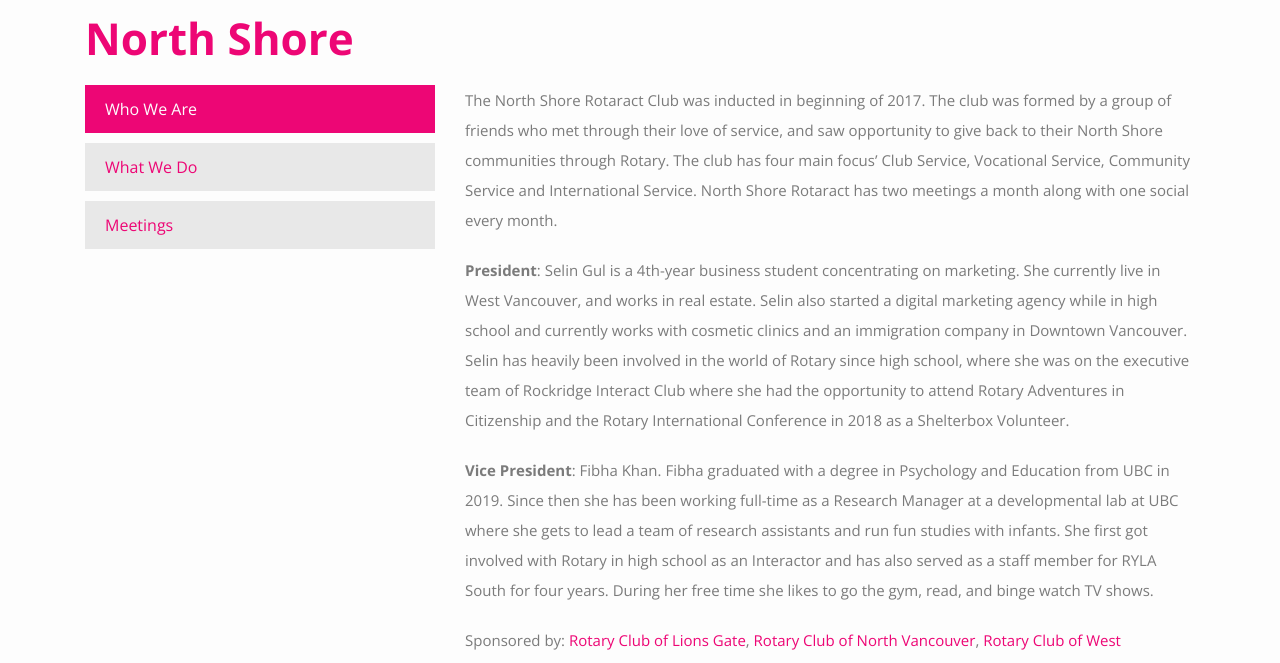
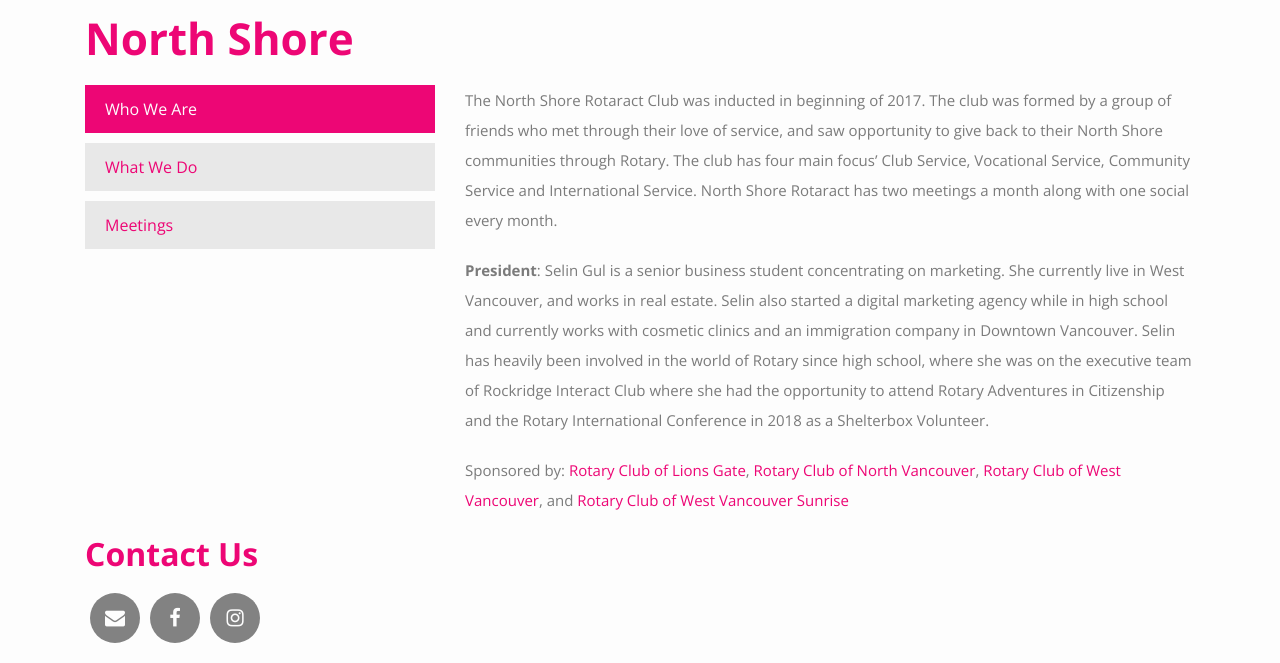
Before and after one commit to rotaract5040/rotaract5040.github.io, a Jekyll site: the page built from _clubs/north_shore.md, in a window 1280 px wide and 900 px high, scrolled down 700 px, cut to the strip 0-663 px from the top of the window. Built offline with Jekyll 4.4.1, drawn with Linux system fonts in a browser that asks for light colours; nearby versions of some CDN libraries; Markdown is read by kramdown in place of the engine named in the settings.

Commit message:
Update north_shore.md

```diff
--- a/_clubs/north_shore.md
+++ b/_clubs/north_shore.md
@@ -8,9 +8,9 @@
     who_we_are: |
         The North Shore Rotaract Club was inducted in beginning of 2017. The club was formed by a group of friends who met through their love of service, and saw opportunity to give back to their North Shore communities through Rotary. The club has four main focus’ Club Service, Vocational Service, Community Service and International Service. North Shore Rotaract has two meetings a month along with one social every month.
 
-        **President**: Selin Gul is a 4th-year business student concentrating on marketing. She currently live in West Vancouver, and works in real estate. Selin also started a digital marketing agency while in high school and currently works with cosmetic clinics and an immigration company in Downtown Vancouver. Selin has heavily been involved in the world of Rotary since high school, where she was on the executive team of Rockridge Interact Club where she had the opportunity to attend Rotary Adventures in Citizenship and the Rotary International Conference in 2018 as a Shelterbox Volunteer.
+        **President**: Selin Gul is a senior business student concentrating on marketing. She currently live in West Vancouver, and works in real estate. Selin also started a digital marketing agency while in high school and currently works with cosmetic clinics and an immigration company in Downtown Vancouver. Selin has heavily been involved in the world of Rotary since high school, where she was on the executive team of Rockridge Interact Club where she had the opportunity to attend Rotary Adventures in Citizenship and the Rotary International Conference in 2018 as a Shelterbox Volunteer.
 
-        **Vice President**: Fibha Khan. Fibha graduated with a degree in Psychology and Education from UBC in 2019. Since then she has been working full-time as a Research Manager at a developmental lab at UBC where she gets to lead a team of research assistants and run fun studies with infants. She first got involved with Rotary in high school as an Interactor and has also served as a staff member for RYLA South for four years. During her free time she likes to go the gym, read, and binge watch TV shows.
+
 
         Sponsored by: [Rotary Club of Lions Gate](http://rotarylionsgate.com/), [Rotary Club of North Vancouver](http://www.rotarynorthvan.com/home.html), [Rotary Club of West Vancouver](https://portal.clubrunner.ca/787/), and [Rotary Club of West Vancouver Sunrise](http://www.westvancouver.com/rotary-club-of-west-vancouver-sunrise/986/)
     what_we_do: |
```
